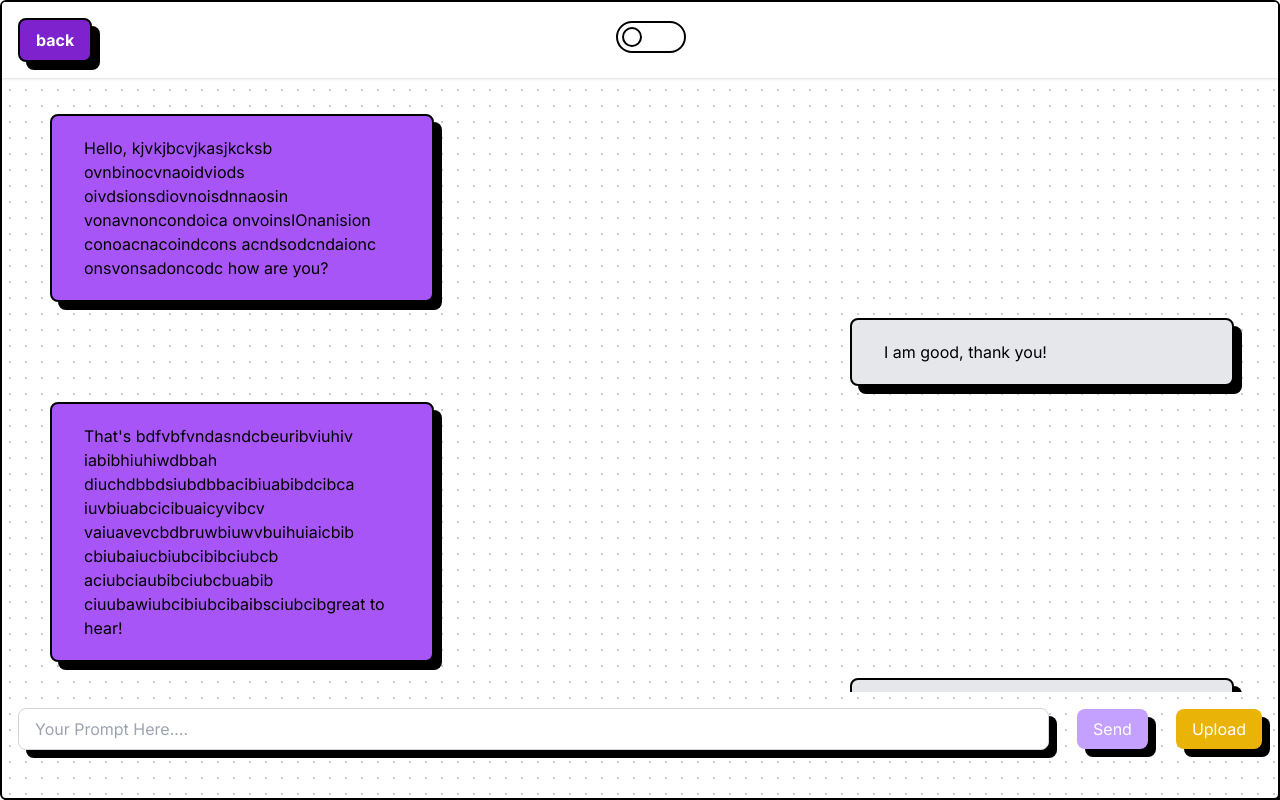
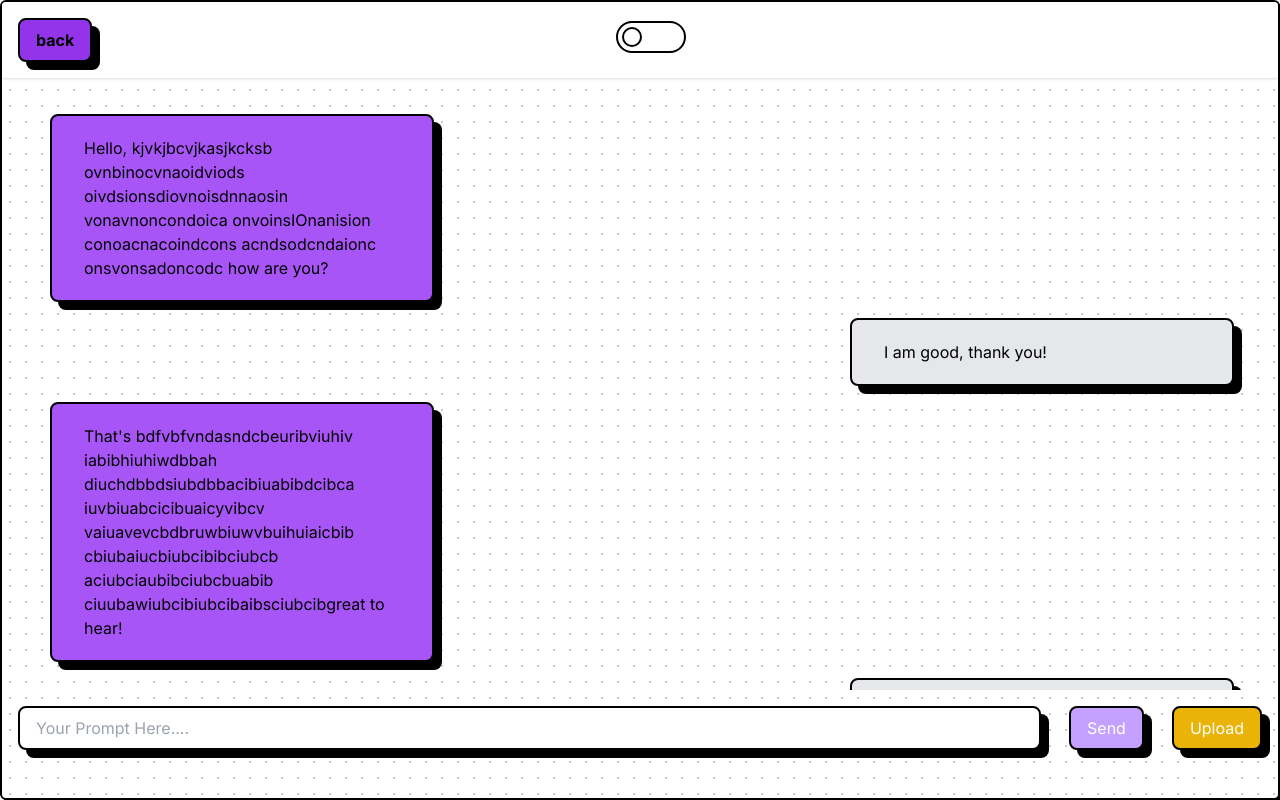
Before and after one commit to Lionhearted1/educAIte, a Next.js app in the folder frontend/miniproject/: page /chat in a window 1280 px wide. Built offline with nearby package versions, Linux system fonts and the light colour scheme.

Commit message:
final_commit_from_frontend

```diff
--- a/frontend/miniproject/src/app/chat/components/chat.js
+++ b/frontend/miniproject/src/app/chat/components/chat.js
@@ -2,6 +2,7 @@
 import React, { useState } from 'react';
 import './style.css'
 import Quiz from './quiz';
+import  Link  from 'next/link';
 
 
 const ChatInterface = () => {
@@ -42,10 +43,12 @@ const ChatInterface = () => {
          shadow-[4px_4px_0px_0px_rgba(0,0,0,1)] [background-size:16px_16px] m750:px-5 m750:py-10">
 
             <div className="flex items-center justify-between  p-4 bg-white shadow">
-                <button className='bg-purple-700 hover:bg-purple-500 shadow-[8px_8px_0px_rgba(0,0,0,1)]
-                         border-2 border-black text-white font-bold py-2 px-4 rounded-lg focus:outline-none
-                         hover:shadow-none hover:translate-x-1 hover:translate-y-1 duration-150
-                         focus:shadow-outline'>back</button>
+                <Link href='/dashboard'>
+                    <button className='bg-purple-600 hover:bg-purple-400 shadow-[8px_8px_0px_rgba(0,0,0,1)]
+                             border-2 border-black text-black font-bold py-2 px-4 rounded-lg focus:outline-none
+                             hover:shadow-none hover:translate-x-1 hover:translate-y-1 duration-150
+                             focus:shadow-outline'>back</button>
+                </Link>
                  {/* ---------------------------{toggle button----- -----------------------------------} */}
                                 <div className=''>
                                     <label className="relative -left-[45vw] inline-flex cursor-pointer items-center">
@@ -89,15 +92,17 @@ const ChatInterface = () => {
                             onChange={(e) => setNewMessage(e.target.value)}
                             placeholder="Your Prompt Here...."
                             className="flex-grow px-4 py-2
-                            mr-2 text-gray-700 bg-white border
+                            mr-2 text-gray-700 bg-white
                             hover:shadow-none hover:translate-x-1 hover:translate-y-1 duration-150
-                             border-gray-300 rounded-lg shadow-[8px_8px_0px_rgba(0,0,0,1)] focus:outline-none
+                            border-2 border-black
+                              rounded-lg shadow-[8px_8px_0px_rgba(0,0,0,1)] focus:outline-none
                              focus:ring-2 focus:ring-blue-500"
                         />
                         <button
                             onClick={handleSendMessage}
                             className="px-4 py-2 text-white bg-[#C4A1FF] rounded-lg
                             shadow-[8px_8px_0px_rgba(0,0,0,1)]
+                            border-2 border-black
                             hover:shadow-none hover:translate-x-1 hover:translate-y-1 duration-150
                              hover:bg-purple-600 focus:outline-none focus:bg-purple-600"
                         >
@@ -107,6 +112,7 @@ const ChatInterface = () => {
                             htmlFor="file-upload"
                             className="px-4 py-2 ml-2 text-white bg-yellow-500 rounded-lg
                             shadow-[8px_8px_0px_rgba(0,0,0,1)]
+                            border-2 border-black
                             hover:shadow-none hover:translate-x-1 hover:translate-y-1 duration-150
                              hover:bg-yellow-600 focus:outline-none focus:bg-yellow-600"
                         >
```
